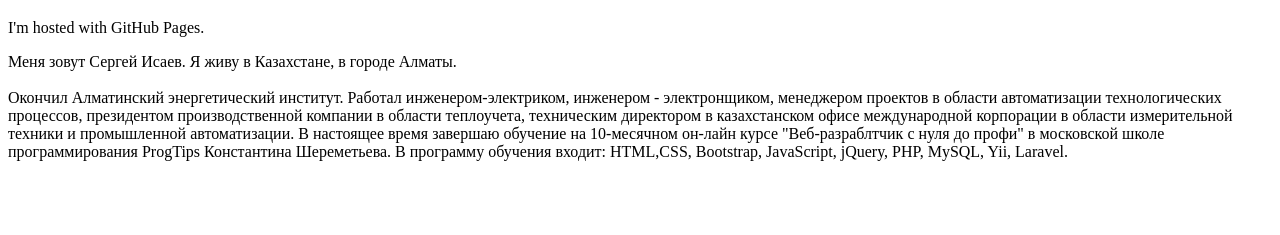
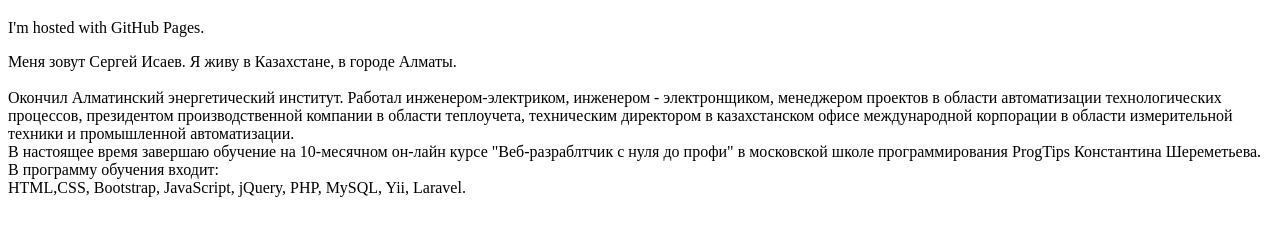
Before and after one commit to Sergey733/Sergey733.github.io, a plain HTML site: page index.html in a window 1280 px wide. Shown: the part 61-296 px from the top of the page. Drawn offline with Linux system fonts and the light colour scheme.

Commit message:
Update index.html

```diff
--- a/index.html
+++ b/index.html
@@ -7,11 +7,10 @@
 	<p>Меня зовут Сергей Исаев. Я живу в Казахстане, в городе Алматы. <br><br>
 	   Окончил Алматинский энергетический институт. Работал инженером-электриком, инженером - электронщиком, менеджером проектов в области автоматизации
 	   технологических процессов, президентом производственной компании в области теплоучета, техническим директором в казахстанском офисе международной
-	   корпорации в области измерительной техники и промышленной автоматизации.
+	   корпорации в области измерительной техники и промышленной автоматизации.<br>
 	   В настоящее время завершаю обучение на 10-месячном он-лайн курсе "Веб-разраблтчик с нуля до профи"
-	   в московской школе программирования ProgTips Константина Шереметьева.
-	   В программу обучения входит: HTML,CSS, Bootstrap, JavaScript, jQuery, PHP, MySQL, Yii, Laravel.
-
-	</p>
+	   в московской школе программирования ProgTips Константина Шереметьева.<br>
+	   В программу обучения входит:<br> HTML,CSS, Bootstrap, JavaScript, jQuery, PHP, MySQL, Yii, Laravel.
+	 </p>
 </body>
 </html>
```
